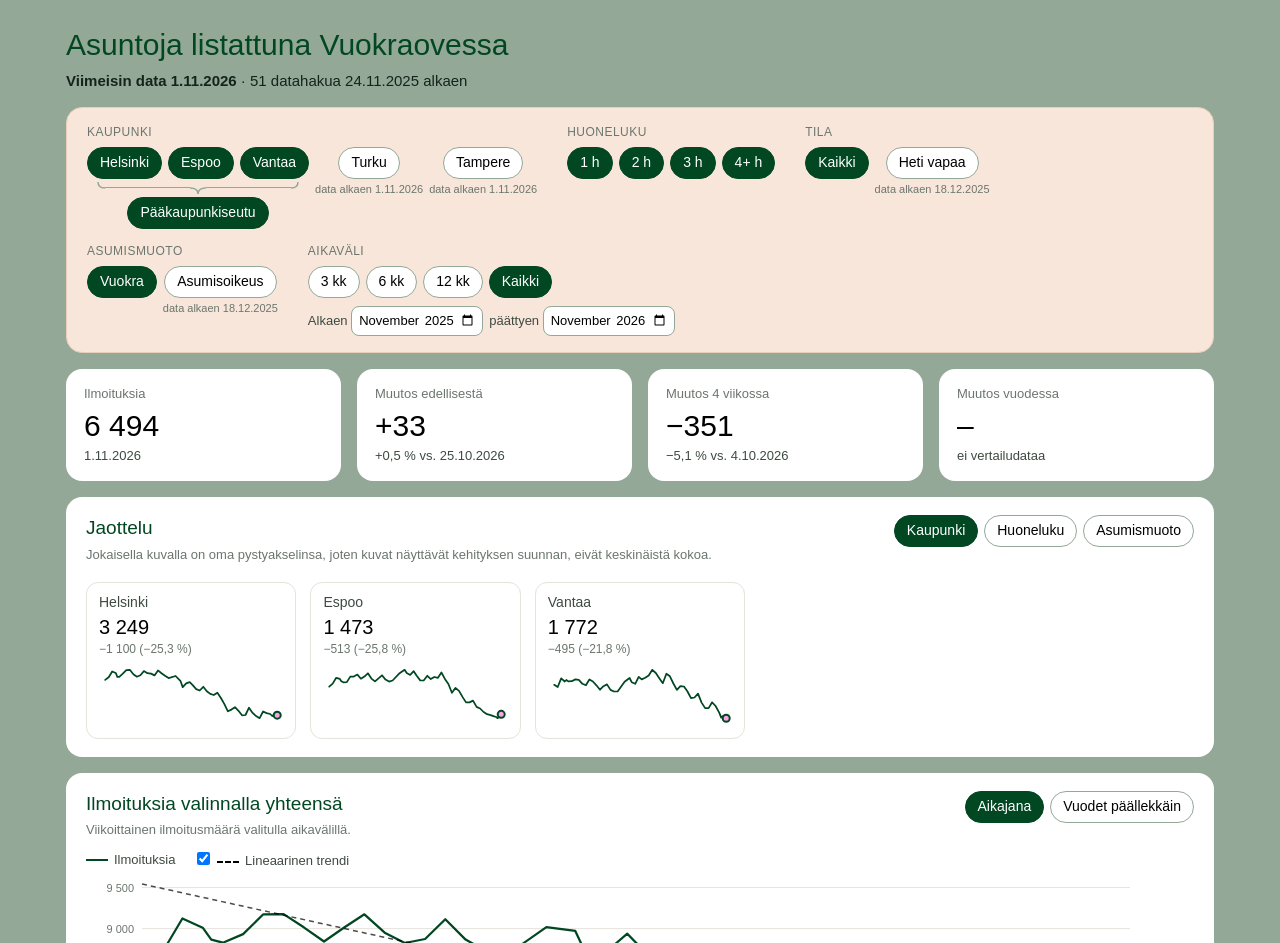
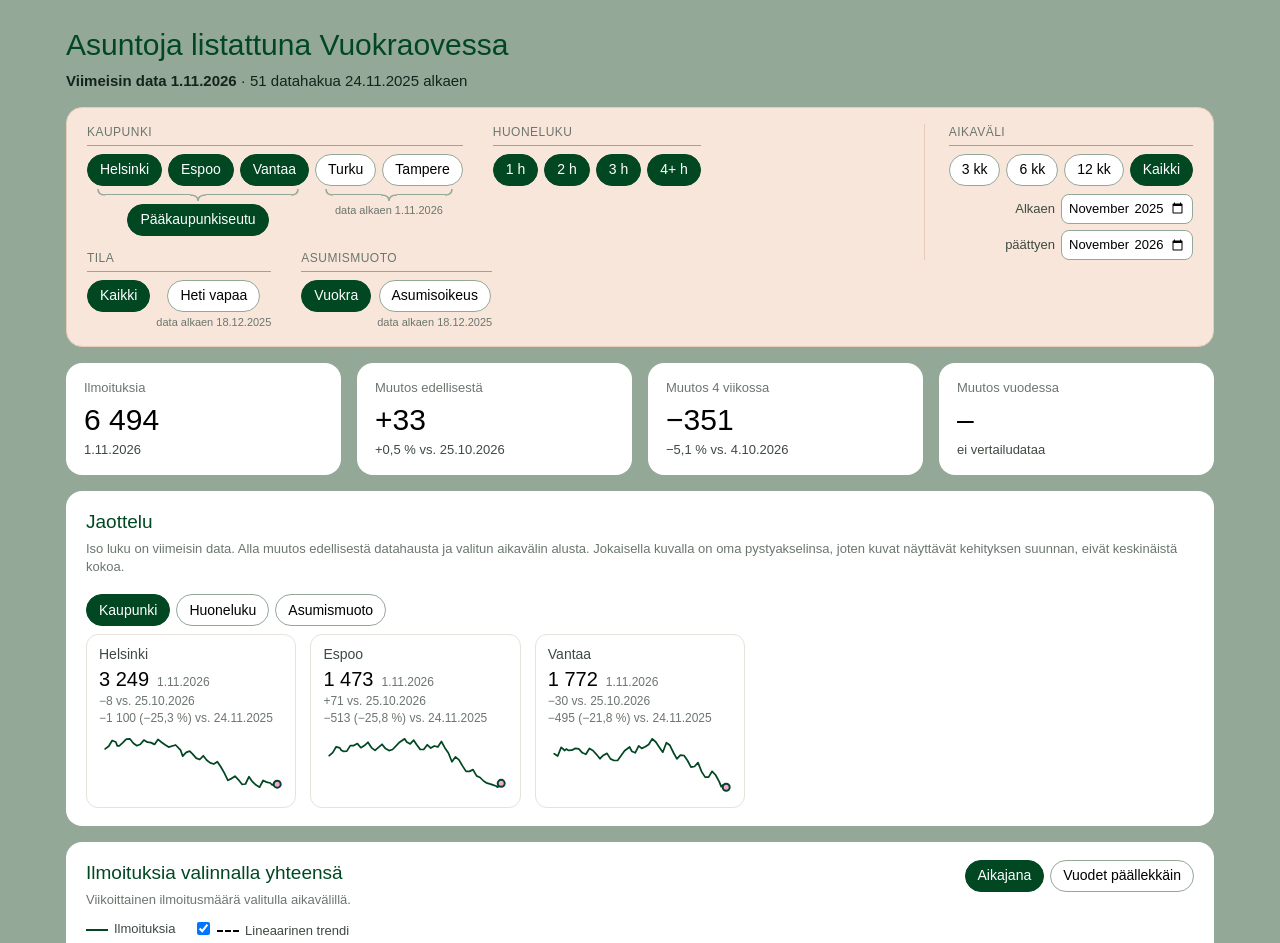
Before and after one commit to akavain/Vuokraovi, a plain HTML site: page index.html in a window 1280 px wide. Shown: the top 943 px of the page. Drawn offline with Linux system fonts and the light colour scheme.

Commit message:
Add files via upload

```diff
--- a/index.html
+++ b/index.html
@@ -51,10 +51,15 @@ header p { margin: 0; color: var(--on-bg-2); }
 
 /* filters */
 .filtercard { background: var(--filter-bg); border: 1px solid var(--filter-border); border-radius: 16px; padding: 16px 20px; margin-top: 16px; }
-.filters { display: flex; flex-wrap: wrap; gap: 14px 30px; align-items: flex-start; }
+.filters { display: flex; gap: 14px 30px; align-items: flex-start; }
+.fdims { display: flex; flex-wrap: wrap; gap: 14px 30px; align-items: flex-start; flex: 1; min-width: 0; }
+.ftime { flex: none; border-left: 1px solid var(--filter-border); padding-left: 24px; }
+.ftime .months { flex-direction: column; align-items: flex-end; }
+.ftime .months label { display: flex; gap: 6px; align-items: center; }
+.bracenote { align-self: center; font-size: 11px; color: var(--ink-3); white-space: nowrap; margin-top: -1px; }
 .fhead { display: none; align-items: center; justify-content: space-between; gap: 10px; font-size: 14px; }
 .fhead .txt { min-width: 0; }
-.fgroup .flabel { font-size: 12px; color: var(--ink-3); text-transform: uppercase; letter-spacing: .04em; margin-bottom: 6px; }
+.fgroup .flabel { font-size: 12px; color: var(--ink-3); text-transform: uppercase; letter-spacing: .04em; margin-bottom: 8px; padding-bottom: 4px; border-bottom: 1px solid var(--chip-border); }
 .chips { display: flex; flex-wrap: wrap; gap: 6px; align-items: flex-start; }
 .opt { display: flex; flex-direction: column; align-items: center; }
 .opt .since { font-size: 11px; color: var(--ink-3); margin-top: 3px; white-space: nowrap; }
@@ -63,6 +68,7 @@ header p { margin: 0; color: var(--on-bg-2); }
 .chip:focus-visible, .monthin:focus-visible { outline: 2px solid var(--accent); outline-offset: 2px; }
 .pks { display: flex; flex-direction: column; align-items: stretch; }
 .pks .chips { flex-wrap: nowrap; }
+.citygroup { flex-wrap: wrap; row-gap: 10px; }
 .brace { display: flex; align-items: flex-start; height: 12px; margin: 3px 10px 3px; color: var(--chip-border); }
 .brace svg { flex: none; display: block; }
 .brace .bl { flex: 1; border-top: 1.5px solid currentColor; margin-top: 5.25px; }
@@ -96,10 +102,12 @@ header p { margin: 0; color: var(--on-bg-2); }
 .chart svg { display: block; width: 100%; overflow: visible; }
 .tip { position: absolute; pointer-events: none; background: var(--card); border: 1px solid var(--grid); box-shadow: 0 4px 14px rgba(0,0,0,.12); border-radius: 8px; padding: 8px 10px; font-size: 13px; white-space: nowrap; display: none; z-index: 2; }
 .tip b { font-size: 15px; font-variant-numeric: tabular-nums; }
+.mini .tip { font-size: 12px; padding: 6px 8px; } .mini .tip b { font-size: 13px; }
 .grid { display: grid; grid-template-columns: repeat(auto-fill, minmax(200px, 1fr)); gap: 14px; margin-top: 8px; }
 .mini { border: 1px solid var(--grid); border-radius: 12px; padding: 10px 12px; }
 .mini .t { font-size: 14px; color: var(--ink-2); }
 .mini .v { font-size: 20px; font-variant-numeric: tabular-nums; }
+.mini .asof { font-size: 12px; color: var(--ink-3); margin-left: 8px; }
 .mini .d { font-size: 12px; color: var(--ink-3); font-variant-numeric: tabular-nums; min-height: 17px; }
 table { border-collapse: collapse; width: 100%; font-variant-numeric: tabular-nums; }
 th, td { padding: 7px 10px; text-align: right; border-bottom: 1px solid var(--grid); }
@@ -116,6 +124,7 @@ footer a { color: inherit; }
   .kpis { grid-template-columns: repeat(2, minmax(0, 1fr)); }
   header h1 { font-size: 24px; } .kpi .v { font-size: 24px; }
   th, td { padding: 6px 5px; } .card { padding: 16px 14px; } .filtercard { padding: 12px 14px; }
+  .filters { flex-direction: column; } .ftime { border-left: 0; padding-left: 0; } .ftime .months { flex-direction: row; align-items: center; }
   .filtercard .fhead { display: flex; }
   .filtercard:not(.open) #filtersMain { display: none; }
   .filtercard.open .fhead { margin-bottom: 12px; }
@@ -147,7 +156,7 @@ footer a { color: inherit; }
     <div class="head-row">
       <div>
         <h2>Jaottelu</h2>
-        <p class="sub">Jokaisella kuvalla on oma pystyakselinsa, joten kuvat näyttävät kehityksen suunnan, eivät keskinäistä kokoa.</p>
+        <p class="sub">Iso luku on viimeisin data. Alla muutos edellisestä datahausta ja valitun aikavälin alusta. Jokaisella kuvalla on oma pystyakselinsa, joten kuvat näyttävät kehityksen suunnan, eivät keskinäistä kokoa.</p>
       </div>
       <div class="chips" id="splitChips"></div>
     </div>
@@ -175,7 +184,7 @@ footer a { color: inherit; }
 
   <footer>
     <p>Lähde: <a href="https://www.vuokraovi.com">vuokraovi.com</a>, tallennetut haut (kerrostalot). Tiedot päivittyvät automaattisesti sunnuntaisin.
-    Heti vapaa -ilmoitukset sisältyvät Kaikki-lukuun, joten Tila-valinta on aina yksi kerrallaan. Vaaleanpunainen tausta kuvissa merkitsee jaksoa, jolta osa valinnan datasta puuttuu.</p>
+    Heti vapaa -ilmoitukset sisältyvät Kaikki-lukuun, joten Tila-valinta on aina yksi kerrallaan. Vaaleanpunainen tausta kuvissa merkitsee jaksoa, jolta osa valinnan datasta puuttuu: viiva näyttää saatavilla olevan osan, mutta se ei ole vertailukelpoinen myöhempään.</p>
   </footer>
 </div>
 
@@ -215,16 +224,29 @@ function parseCSV(text) {
 function selectedUrls(overrides = {}) {
   return mapping.filter(m => DIMS.every(d => (overrides[d.key] || state[d.key]).has(m[d.key]))).map(m => m.URL);
 }
-// Sum of the given URLs per date; null where any of them is missing on that date.
+// Sum of the given URLs per date. If some of them are missing on a date, the point is the sum of the
+// available ones and is flagged partial (shown on a shaded, not-comparable background); null if none exist.
 function series(urls) {
   if (!urls.length) return dates.map(date => ({ date, v: null }));
   return dates.map(date => {
-    const row = byDate.get(date); let sum = 0;
-    for (const u of urls) { const v = row.get(u); if (v === undefined) return { date, v: null }; sum += v; }
-    return { date, v: sum };
+    const row = byDate.get(date); let sum = 0, n = 0; const missing = [];
+    for (const u of urls) { const v = row.get(u); if (v === undefined) missing.push(u); else { sum += v; n++; } }
+    if (!n) return { date, v: null };
+    return missing.length ? { date, v: sum, partial: true, missing: missingLabel(missing, urls) } : { date, v: sum };
   });
 }
-const firstValid = pts => pts.find(p => p.v !== null) || null;
+// Describe what a partial point lacks, in filter terms (e.g. "Turku, Tampere").
+function missingLabel(missing, urls) {
+  const miss = new Set(missing), rows = mapping.filter(m => urls.includes(m.URL)), out = [];
+  for (const d of DIMS) for (const v of ORDER[d.key]) {
+    const withV = rows.filter(m => m[d.key] === v);
+    if (withV.length && withV.length < rows.length && withV.every(m => miss.has(m.URL))) out.push(d.fmt ? d.fmt(v) : v);
+  }
+  return out.length ? out.join(', ') : `${missing.length} hakua`;
+}
+const isComplete = p => p.v !== null && !p.partial;
+const completeOnly = pts => pts.map(p => p.partial ? { date: p.date, v: null } : p);
+const firstValid = pts => pts.find(isComplete) || null;
 function bounds() {
   const first = dates[0], last = dates[dates.length - 1];
   if (state.preset === 'custom') {
@@ -269,8 +291,9 @@ function braceEl() {
     '<svg width="8" height="12"><path d="M0 6 Q7 6 7 0" fill="none" stroke="currentColor" stroke-width="1.5"/></svg>';
   return b;
 }
-function renderFilters(el) {
-  el.innerHTML = '';
+function renderFilters(root) {
+  root.innerHTML = '';
+  const el = document.createElement('div'); el.className = 'fdims'; root.appendChild(el);
   for (const d of DIMS) {
     const g = document.createElement('div'); g.className = 'fgroup';
     g.innerHTML = `<div class="flabel">${d.label}</div>`;
@@ -287,9 +310,15 @@ function renderFilters(el) {
         update();
       }, 'pkschip'));
       wrap.appendChild(pks);
+      const others = ORDER.Kaupunki.filter(v => !PKS.includes(v));
+      const starts = others.map(v => lateStart('Kaupunki', v));
+      const shared = starts[0] && starts.every(x => x === starts[0]);
+      const grp = document.createElement('div'); grp.className = shared ? 'pks' : '';
       const rest = document.createElement('div'); rest.className = 'chips';
-      for (const v of ORDER.Kaupunki.filter(v => !PKS.includes(v))) rest.appendChild(optWrap(chip(v, state.Kaupunki.has(v), () => toggle('Kaupunki', v)), lateStart('Kaupunki', v)));
-      wrap.appendChild(rest); g.appendChild(wrap);
+      others.forEach((v, i) => rest.appendChild(optWrap(chip(v, state.Kaupunki.has(v), () => toggle('Kaupunki', v)), shared ? null : starts[i])));
+      grp.appendChild(rest);
+      if (shared) { grp.appendChild(braceEl()); const n = document.createElement('span'); n.className = 'bracenote'; n.textContent = 'data alkaen ' + fmtD(starts[0]); grp.appendChild(n); }
+      wrap.appendChild(grp); g.appendChild(wrap);
     } else {
       const chips = document.createElement('div'); chips.className = 'chips';
       for (const v of ORDER[d.key]) chips.appendChild(optWrap(chip(d.fmt ? d.fmt(v) : v, state[d.key].has(v), () => toggle(d.key, v)), lateStart(d.key, v)));
@@ -297,8 +326,8 @@ function renderFilters(el) {
     }
     el.appendChild(g);
   }
-  // time range
-  const g = document.createElement('div'); g.className = 'fgroup';
+  // time range (own column on the right)
+  const g = document.createElement('div'); g.className = 'fgroup ftime';
   g.innerHTML = '<div class="flabel">Aikaväli</div>';
   const chips = document.createElement('div'); chips.className = 'chips';
   for (const [lbl, days] of PRESETS) chips.appendChild(chip(lbl, state.preset === days, () => { state.preset = days; update(); }));
@@ -315,7 +344,7 @@ function renderFilters(el) {
     state.preset = 'custom'; update();
   });
   g.appendChild(months);
-  el.appendChild(g);
+  root.appendChild(g);
 }
 function summaryText() {
   const c = state.Kaupunki, others = ORDER.Kaupunki.filter(v => !PKS.includes(v) && c.has(v));
@@ -355,19 +384,25 @@ function drawLine(container, pts, opts) {
   const [d0, d1] = opts.domain;
   const x0 = ts(d0), span = Math.max(ts(d1) - x0, 1);
   const X = iso => m.l + (W - m.l - m.r) * (ts(iso) - x0) / span;
-  const valid = pts.filter(p => p.v !== null);
+  const valid = pts.filter(p => p.v !== null), complete = pts.filter(isComplete);
   container.innerHTML = '';
   const [svg, add] = svgEl(W, H, opts.label || 'Viivakaavio');
-  // shaded period without complete data (from domain start to first complete point)
-  const fv = valid[0];
-  const shadeEnd = fv ? (pts.some(p => p.v === null && p.date < fv.date) ? fv.date : null) : (pts.length ? d1 : null);
-  if (shadeEnd) {
-    add('rect', { x: m.l, y: m.t, width: Math.max(0, X(shadeEnd) - m.l), height: H - m.t - m.b, fill: 'var(--shade)' });
-    if (fv) add('line', { x1: X(shadeEnd), x2: X(shadeEnd), y1: m.t, y2: H - m.b, stroke: 'var(--shade-edge)', 'stroke-width': compact ? 1.5 : 2 });
-    if (!compact && X(shadeEnd) - m.l > 150) {
-      const t = add('text', { x: m.l + 10, y: m.t + 18, fill: 'var(--ink-2)', 'font-size': 12 });
-      t.textContent = fv ? 'Osa valinnan datasta puuttuu' : 'Valinnalla ei dataa tällä aikavälillä';
+  // shade every run of points that are partial or missing: those values are not comparable with the rest
+  const incomplete = p => p.v === null || p.partial;
+  let labelDone = false;
+  for (let i = 0; i < pts.length; i++) {
+    if (!incomplete(pts[i])) continue;
+    let j = i; while (j + 1 < pts.length && incomplete(pts[j + 1])) j++;
+    const next = pts[j + 1];
+    const xa = i === 0 ? m.l : X(pts[i].date), xb = next ? X(next.date) : W - m.r;
+    add('rect', { x: xa, y: m.t, width: Math.max(0, xb - xa), height: H - m.t - m.b, fill: 'var(--shade)' });
+    if (next) add('line', { x1: xb, x2: xb, y1: m.t, y2: H - m.b, stroke: 'var(--shade-edge)', 'stroke-width': compact ? 1.5 : 2 });
+    if (!compact && !labelDone && xb - xa > 170) {
+      const t = add('text', { x: xa + 10, y: m.t + 18, fill: 'var(--ink-2)', 'font-size': 12 });
+      t.textContent = valid.length ? 'Osa valinnasta puuttuu – ei vertailukelpoinen' : 'Valinnalla ei dataa tällä aikavälillä';
+      labelDone = true;
     }
+    i = j;
   }
   if (!valid.length) {
     if (compact) { const t = add('text', { x: W / 2, y: H / 2 + 4, 'text-anchor': 'middle', fill: 'var(--ink-3)', 'font-size': 12 }); t.textContent = 'ei dataa aikavälillä'; }
@@ -395,23 +430,26 @@ function drawLine(container, pts, opts) {
   for (const p of pts) { if (p.v === null) { pen = false; continue; } d += (pen ? 'L' : 'M') + X(p.date).toFixed(1) + ',' + Y(p.v).toFixed(1); pen = true; }
   if (valid.length === 1) add('circle', { cx: X(valid[0].date), cy: Y(valid[0].v), r: 3, fill: 'var(--line)' });
   add('path', { d, fill: 'none', stroke: 'var(--line)', 'stroke-width': compact ? 1.75 : 2.25, 'stroke-linejoin': 'round', 'stroke-linecap': 'round' });
-  if (opts.trend && valid.length >= 3) {
-    const xs = valid.map(p => ts(p.date)), ys = valid.map(p => p.v), n = xs.length;
+  if (opts.trend && complete.length >= 3) {
+    const xs = complete.map(p => ts(p.date)), ys = complete.map(p => p.v), n = xs.length;
     const mx = xs.reduce((a, b) => a + b) / n, my = ys.reduce((a, b) => a + b) / n;
     let sxy = 0, sxx = 0; for (let k = 0; k < n; k++) { sxy += (xs[k] - mx) * (ys[k] - my); sxx += (xs[k] - mx) ** 2; }
     const b = sxx ? sxy / sxx : 0, a = my - b * mx;
-    add('line', { x1: X(valid[0].date), y1: Y(a + b * xs[0]), x2: X(valid[n - 1].date), y2: Y(a + b * xs[n - 1]), stroke: 'var(--trend)', 'stroke-width': 1.5, 'stroke-dasharray': '5 4', opacity: .7 });
+    add('line', { x1: X(complete[0].date), y1: Y(a + b * xs[0]), x2: X(complete[n - 1].date), y2: Y(a + b * xs[n - 1]), stroke: 'var(--trend)', 'stroke-width': 1.5, 'stroke-dasharray': '5 4', opacity: .7 });
   }
   const last = valid[valid.length - 1];
   add('circle', { cx: X(last.date), cy: Y(last.v), r: compact ? 3.5 : 5, fill: 'var(--accent)', stroke: 'var(--line)', 'stroke-width': 2 });
   if (!compact) { const t = add('text', { x: X(last.date) + 10, y: Y(last.v) + 4, fill: 'var(--ink)', 'font-size': 13 }); t.textContent = fmtN(last.v); }
   container.appendChild(svg);
-  if (!compact) hover(container, svg, add, W, H, m, px => {
+  hover(container, svg, add, W, H, m, px => {
     let best = null, bd = Infinity;
     for (const p of valid) { const dd = Math.abs(X(p.date) - px); if (dd < bd) { bd = dd; best = p; } }
     const prev = valid[valid.indexOf(best) - 1];
+    const comparable = prev && !!prev.partial === !!best.partial && prev.missing === best.missing;
     return { x: X(best.date), dots: [[X(best.date), Y(best.v), 'var(--line)']],
-      html: `${fmtD(best.date)}<br><b>${fmtN(best.v)}</b> ilmoitusta` + (prev ? `<br><span style="color:var(--ink-3)">${fmtSigned(best.v - prev.v)} vs. ${fmtD(prev.date)}</span>` : '') };
+      html: `${fmtD(best.date)}<br><b>${fmtN(best.v)}</b> ilmoitusta` +
+        (best.partial ? `<br><span style="color:var(--ink-3)">Osittainen, puuttuu: ${best.missing}</span>` : '') +
+        (comparable ? `<br><span style="color:var(--ink-3)">${fmtSigned(best.v - prev.v)} vs. ${fmtD(prev.date)}</span>` : '') };
   });
 }
 function hover(container, svg, add, W, H, m, pick) {
@@ -427,7 +465,8 @@ function hover(container, svg, add, W, H, m, pick) {
     for (const [cx, cy, col] of res.dots) { add('circle', { cx, cy, r: 5, fill: 'var(--card)', stroke: col, 'stroke-width': 2 }, dotsG); topY = Math.min(topY, cy); }
     tip.innerHTML = res.html; tip.style.display = 'block';
     tip.style.left = Math.max(0, Math.min(res.x * sx + 12, r.width - tip.offsetWidth - 4)) + 'px';
-    tip.style.top = Math.max(0, topY * sx - tip.offsetHeight - 12) + 'px';
+    const top = topY * sx - tip.offsetHeight - 12;
+    tip.style.top = (container.closest('.mini') ? top : Math.max(0, top)) + 'px';  // sparklines: float above the card text
   };
   hit.addEventListener('pointermove', move); hit.addEventListener('pointerdown', move);
   hit.addEventListener('pointerleave', () => { tip.style.display = 'none'; cross.setAttribute('opacity', 0); dotsG.innerHTML = ''; });
@@ -435,6 +474,7 @@ function hover(container, svg, add, W, H, m, pick) {
 
 // ---------- year-over-year (seasonal) chart ----------
 function drawSeasonal(container, full) {
+  full = completeOnly(full);
   const W = container.clientWidth || 600, H = W < 500 ? 260 : 340;
   const m = { t: 12, r: W < 500 ? 52 : 70, b: 28, l: W < 500 ? 44 : 56 };
   const valid = full.filter(p => p.v !== null);
@@ -480,7 +520,7 @@ function drawSeasonal(container, full) {
 
 // ---------- sections ----------
 function renderKpis(full, [, b]) {
-  const valid = full.filter(p => p.v !== null && p.date <= b);
+  const valid = full.filter(p => isComplete(p) && p.date <= b);
   const el = document.getElementById('kpis');
   if (!valid.length) { el.innerHTML = ''; return; }
   const last = valid[valid.length - 1], prev = valid[valid.length - 2];
@@ -499,14 +539,14 @@ function renderMain(full, bnd) {
   let limiting = [];
   if (fv && fv.date > dates[0]) for (const d of DIMS) for (const v of state[d.key]) { const s = lateStart(d.key, v); if (s && s >= fv.date) limiting.push(d.fmt ? d.fmt(v) : v); }
   note.innerHTML = fv && fv.date > dates[0]
-    ? `<div class="note">Valinnan yhtenäinen data alkaa ${fmtD(fv.date)}${limiting.length ? ', koska valinnalle ' + (limiting.length > 1 ? limiting.slice(0, -1).join(', ') + ' ja ' + limiting[limiting.length - 1] : limiting[0]) + ' on dataa vasta siitä alkaen' : ''}. Aiempi jakso on merkitty kuviin vaaleanpunaisella.</div>` : '';
+    ? `<div class="note">Valinnan yhtenäinen data alkaa ${fmtD(fv.date)}${limiting.length ? ', koska valinnalle ' + (limiting.length > 1 ? limiting.slice(0, -1).join(', ') + ' ja ' + limiting[limiting.length - 1] : limiting[0]) + ' on dataa vasta siitä alkaen' : ''}. Aiempi jakso näkyy kuvissa vaaleanpunaisella taustalla: siinä on mukana vain osa valinnasta, joten se ei ole vertailukelpoinen.</div>` : '';
   if (state.mode === 'yoy') {
     sub.textContent = 'Vuodet päällekkäin tammikuusta joulukuuhun kausivaihtelun vertailuun. Käyttää koko historiaa aikavälivalinnasta riippumatta.';
     drawSeasonal(document.getElementById('mainChart'), full);
   } else {
     sub.textContent = 'Viikoittainen ilmoitusmäärä valitulla aikavälillä.';
     legend.innerHTML = '<span><span class="sw"></span>Ilmoituksia</span><label><input type="checkbox" id="trendToggle"' + (state.trend ? ' checked' : '') + '> <span class="sw trend"></span>Lineaarinen trendi</label>' +
-      (inBounds(full, bnd).some(p => p.v === null) ? '<span><span class="sw shade"></span>Osa datasta puuttuu</span>' : '');
+      (inBounds(full, bnd).some(p => p.v === null || p.partial) ? '<span><span class="sw shade"></span>Osa valinnasta puuttuu (ei vertailukelpoinen)</span>' : '');
     document.getElementById('trendToggle').onchange = e => { state.trend = e.target.checked; update(); };
     drawLine(document.getElementById('mainChart'), inBounds(full, bnd), { domain: bnd, trend: state.trend, label: 'Ilmoitusten määrä ajan yli' });
   }
@@ -519,13 +559,15 @@ function renderMultiples(bnd) {
   const dimDef = DIMS.find(d => d.key === state.split);
   for (const v of ORDER[state.split].filter(v => state[state.split].has(v))) {
     const pts = inBounds(series(selectedUrls({ [state.split]: new Set([v]) })), bnd);
-    const valid = pts.filter(p => p.v !== null);
+    const valid = pts.filter(isComplete);
     const last = valid[valid.length - 1], first = valid[0];
     const div = document.createElement('div'); div.className = 'mini';
-    const since = first && pts.some(p => p.v === null && p.date < first.date) ? `data alkaen ${fmtD(first.date)}` : '';
-    const chgTxt = last && first && first !== last ? fmtSigned(last.v - first.v) + ' (' + fmtPct(last.v - first.v, first.v) + ')' : '';
-    div.innerHTML = `<div class="t">${dimDef.fmt ? dimDef.fmt(v) : v}</div><div class="v">${last ? fmtN(last.v) : '–'}</div>` +
-      `<div class="d">${[chgTxt, since].filter(Boolean).join(' · ')}</div>`;
+    const prev = valid[valid.length - 2];
+    const partial = first && pts.some(p => (p.v === null || p.partial) && p.date < first.date);
+    const weekTxt = last && prev ? `${fmtSigned(last.v - prev.v)} vs. ${fmtD(prev.date)}` : '';
+    const periodTxt = last && first && first !== last ? `${fmtSigned(last.v - first.v)} (${fmtPct(last.v - first.v, first.v)}) vs. ${fmtD(first.date)}${partial ? ' (data alkaa)' : ''}` : (partial ? `data alkaen ${fmtD(first.date)}` : '');
+    div.innerHTML = `<div class="t">${dimDef.fmt ? dimDef.fmt(v) : v}</div><div class="v">${last ? fmtN(last.v) : '–'}<span class="asof">${last ? fmtD(last.date) : ''}</span></div>` +
+      `<div class="d">${weekTxt || '&nbsp;'}</div><div class="d">${periodTxt || '&nbsp;'}</div>`;
     const c = document.createElement('div'); c.className = 'chart'; div.appendChild(c); grid.appendChild(div);
     drawLine(c, pts, { compact: true, height: 70, domain: bnd, label: `${v}: ilmoitusten määrä` });
   }
```
